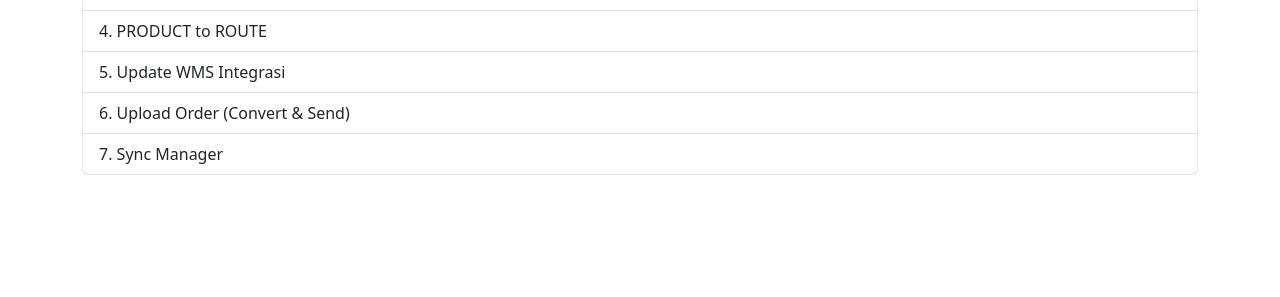
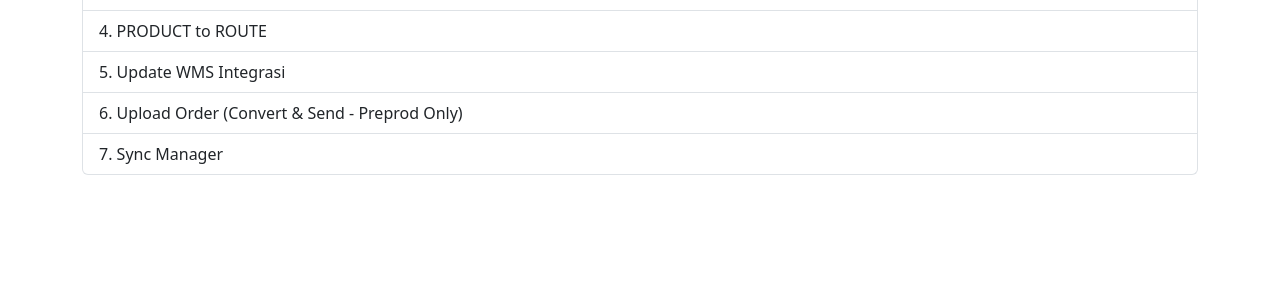
Before and after one commit to nugie07/armos_tools, a Flask app: page / in a window 1280 px wide. Shown: the part 199-496 px from the top of the page. Run offline with Flask 3, Linux system fonts and the light colour scheme; the visitor is signed in with stand-in values (Sample User, id 1); parts of the project's set-up code (start-up, migrations or seed data) failed here and were passed over; some libraries are stand-ins or nearby versions.

Commit message:
chore: sync workspace to remote

```diff
--- a/templates/index.html
+++ b/templates/index.html
@@ -21,7 +21,7 @@
         <a class="list-group-item list-group-item-action" href="{{ url_for('menu_log_viewer') }}">3. Log Viewer</a>
         <a class="list-group-item list-group-item-action" href="{{ url_for('menu_product_to_route') }}">4. PRODUCT to ROUTE</a>
         <a class="list-group-item list-group-item-action" href="{{ url_for('menu_wms_integrasi') }}">5. Update WMS Integrasi</a>
-        <a class="list-group-item list-group-item-action" href="{{ url_for('menu_convert_send') }}">6. Upload Order (Convert & Send)</a>
+        <a class="list-group-item list-group-item-action" href="{{ url_for('menu_convert_send') }}">6. Upload Order (Convert & Send - Preprod Only)</a>
         <a class="list-group-item list-group-item-action" href="{{ url_for('menu_sync_manager') }}">7. Sync Manager</a>
 
       </div>
```
